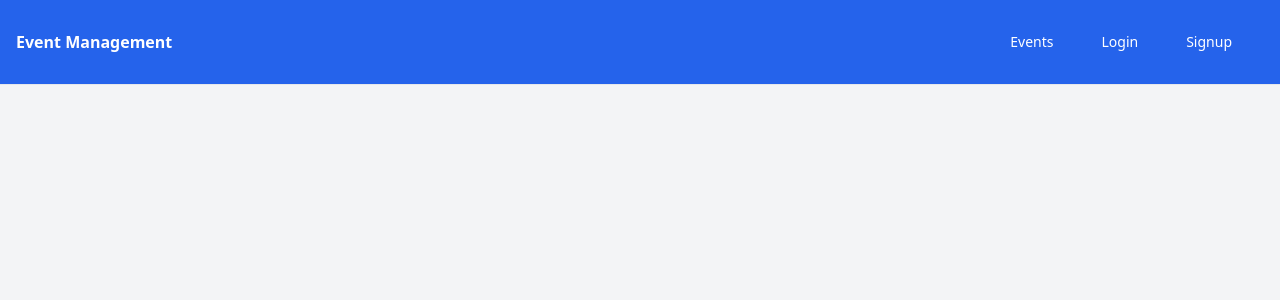
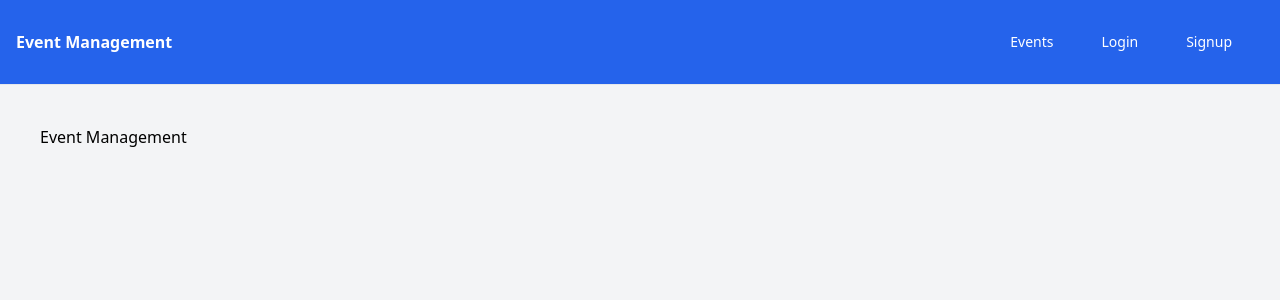
Before and after one commit to noxiousghost/yipl-log-processor, a Next.js app in the folder client/: page / in a window 1280 px wide. Shown: the top 300 px of the page. Built offline with nearby package versions, Linux system fonts and the light colour scheme.

Commit message:
Setup Navbar in layout page

```diff
--- a/client/src/app/components/NavBar.js
+++ b/client/src/app/components/NavBar.js
@@ -2,7 +2,8 @@ import Link from "next/link";
 
 const NavBar = () => {
   return (
-    <nav className="bg-blue-600 p-4 text-white fixed w-full top-0 left-0 border-b border-gray-200">
+    <nav className="bg-blue-600 p-4 text-white w-full left-0 border-b border-gray-200 sticky top-0 z-50">
+      {/* <nav className="bg-blue-600 p-4 text-white fixed w-full top-0 left-0 border-b border-gray-200"> */}
       <div className="container mx-auto flex space-y-3 sm:space-y-0  flex-wrap sm:flex-nowrap sm:flex-row w-full justify-around md:justify-between items-center ">
         <Link href="/">
           <p className="font-bold">Event Management</p>
--- a/client/src/app/layout.js
+++ b/client/src/app/layout.js
@@ -1,5 +1,3 @@
-// /src/app/layout.js
-
 import NavBar from "./components/NavBar";
 import "./globals.css";
 
@@ -13,7 +11,9 @@ export default function RootLayout({ children }) {
     <html lang="en">
       <body className="bg-gray-100 text-gray-900">
         <NavBar />
-        <main className="container mx-auto p-4">{children}</main>
+        <main className="relative overflow-y-auto p-4 md:px-10 py-10 h-full text-black">
+          {children}
+        </main>
       </body>
     </html>
   );
```
